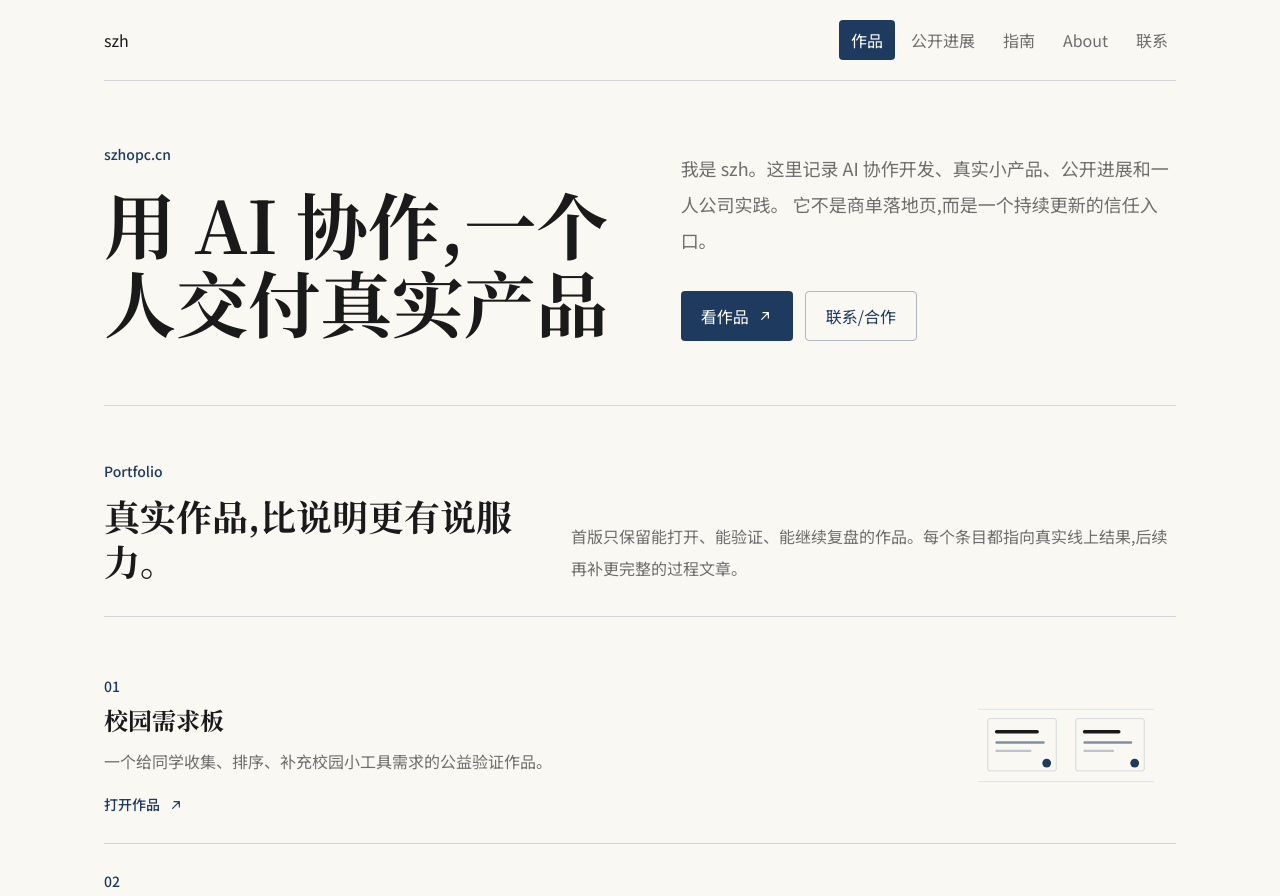
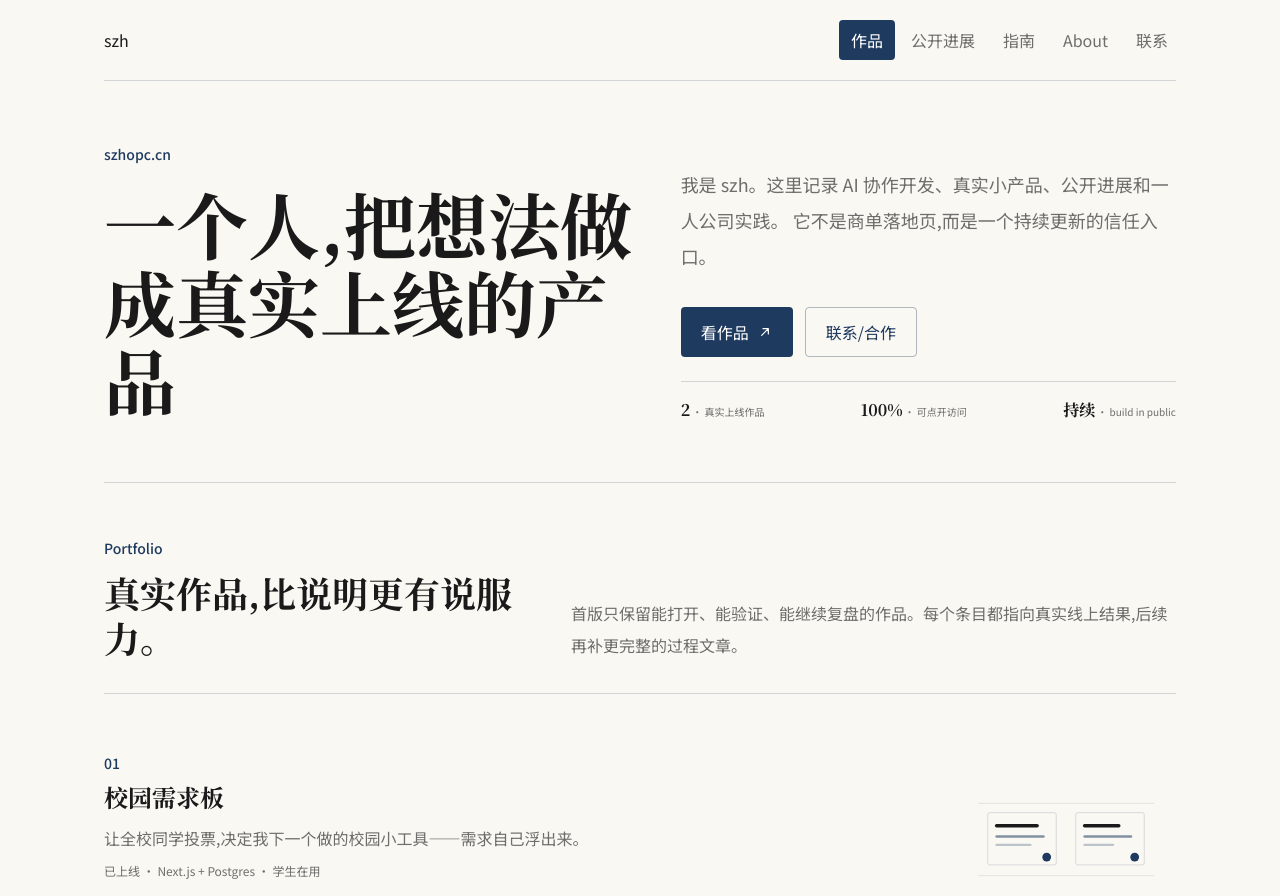
Before and after one commit to saiziheng/szhopc-site, a Next.js app: page / in a window 1280 px wide. Shown: the top 896 px of the page. Built offline with nearby package versions, Linux system fonts and the light colour scheme.

Commit message:
feat: refine homepage positioning proof

```diff
--- a/src/app/page.tsx
+++ b/src/app/page.tsx
@@ -20,8 +20,14 @@ const tabs: Array<{ id: TabId; label: string }> = [
 
 const aboutPoints = [
   "在校学生,正在用 AI 协作、代码、内容和复盘完成真实小产品。",
-  "一人公司实践的核心不是包装身份,而是把需求发现、原型开发、交付验证和公开表达连成闭环。",
+  "用 AI 跑通需求发现、原型开发、上线验证和复盘表达的完整闭环。",
   "当前重点是作品集与个人 IP:先做出真实作品,再把过程讲清楚,让信任慢慢长出来。"
+];
+
+const trustAnchors = [
+  { value: "2", label: "真实上线作品" },
+  { value: "100%", label: "可点开访问" },
+  { value: "持续", label: "build in public" }
 ];
 
 function ArrowIcon() {
@@ -89,6 +95,9 @@ function WorksPanel() {
               </h3>
               <p className="mt-3 max-w-2xl text-base leading-7 text-[color:var(--muted)]">
                 {work.summary}
+              </p>
+              <p className="mt-2 text-xs leading-6 text-[color:var(--muted)]">
+                {work.meta.join(" · ")}
               </p>
               <span className="mt-5 inline-flex items-center gap-2 text-sm font-medium text-[color:var(--accent)] underline-offset-4 group-hover:underline">
                 打开作品
@@ -315,6 +324,24 @@ export default function Home() {
                 联系/合作
               </button>
             </div>
+            <dl className="mt-6 flex items-center justify-between gap-2 border-t border-[color:var(--line)] pt-5">
+              {trustAnchors.map((anchor) => (
+                <div
+                  key={anchor.label}
+                  aria-label={`${anchor.value} · ${anchor.label}`}
+                  className="shrink-0"
+                >
+                  <div className="flex items-baseline gap-0.5 whitespace-nowrap">
+                    <dt className="font-serif text-base font-semibold leading-none text-[color:var(--foreground)]">
+                      {anchor.value}
+                    </dt>
+                    <dd className="text-[10px] leading-none text-[color:var(--muted)]">
+                      · {anchor.label}
+                    </dd>
+                  </div>
+                </div>
+              ))}
+            </dl>
           </div>
         </section>
 
--- a/src/config/site.ts
+++ b/src/config/site.ts
@@ -1,4 +1,4 @@
-export const TAGLINE = "用 AI 协作,一个人交付真实产品";
+export const TAGLINE = "一个人,把想法做成真实上线的产品";
 
 export const siteConfig = {
   name: "szh",
--- a/src/data/works.ts
+++ b/src/data/works.ts
@@ -1,6 +1,7 @@
 export type Work = {
   title: string;
   summary: string;
+  meta: string[];
   href: string;
   preview: string;
 };
@@ -8,13 +9,15 @@ export type Work = {
 export const works: Work[] = [
   {
     title: "校园需求板",
-    summary: "一个给同学收集、排序、补充校园小工具需求的公益验证作品。",
+    summary: "让全校同学投票,决定我下一个做的校园小工具——需求自己浮出来。",
+    meta: ["已上线", "Next.js + Postgres", "学生在用"],
     href: "https://xuqiu.17szh.cn",
     preview: "/work-campus.svg"
   },
   {
     title: "生态环境英语词汇 App",
-    summary: "面向生态环境相关课程复习的移动端刷词小应用。",
+    summary: "654 个考点词,闪卡 + 测验 + 考前闪过,期末一站刷完。",
+    meta: ["已上线", "654 词", "移动端"],
     href: "https://vocab.17szh.cn",
     preview: "/work-vocab.svg"
   }
```
Also changed, not shown: 2 other files (tests, documents, lock files or other folders).
